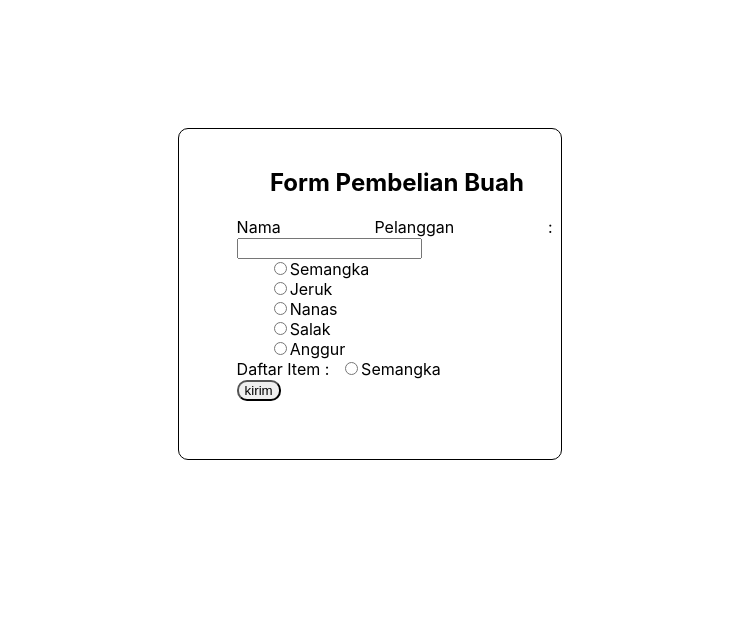
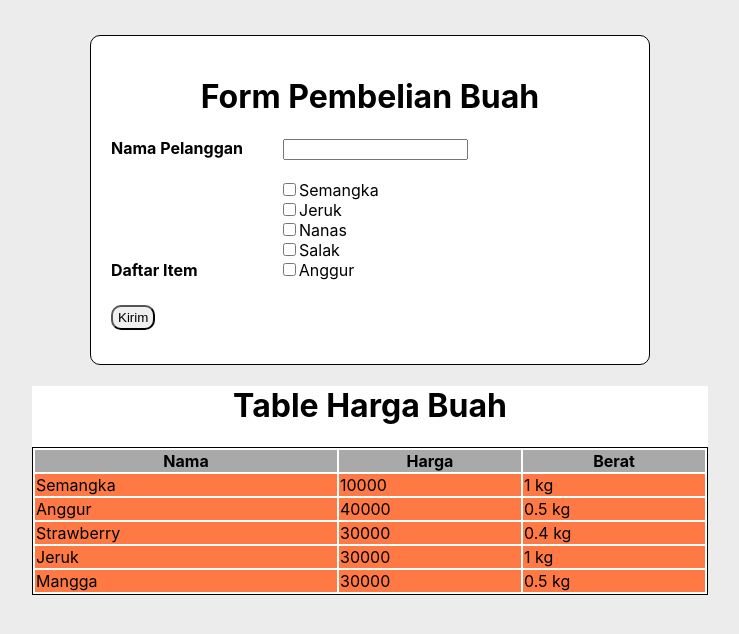
Before and after one commit to bungspaces/sanbercode-reactjs-0820-2, a React (Create React App) app: page / in a window 1280 px wide. Shown: the top 634 px of the page, without its empty margins (270-1009 px from the left). Built offline with nearby package versions, Linux system fonts and the light colour scheme.

Commit message:
Update Tugas

```diff
--- a/src/App.css
+++ b/src/App.css
@@ -1,62 +1,54 @@
-.App {
+.form {
+  background-color: white;
+  box-sizing: border-box;
+  width: 560px;
+  height: 330px;
+  flex: column;
+  margin: auto;
+  align-items: center;
+  border-radius: 10px;
+  border: 1px solid black;
+}
+
+.btn {
+  border-radius: 10px;
+  padding: 3px 5px 3px 5px;
+  margin-top: 25px
+}
+
+.container {
+  padding: 35px 0 0 0;
+}
+
+.content {
+  flex: column;
+  padding: 20px
+}
+
+.content .inputText {
+  margin-left: 40px;
+}
+
+.pilihan {
+  margin-left: 168px
+}
+
+.inAnggur {
+  margin-left: 85px
+}
+
+.bold {
+  font-weight: bold;
+}
+
+.content h1 {
   text-align: center;
 }
 
-.App-logo {
-  height: 40vmin;
-  pointer-events: none;
+.content .name {
+  font-weight: bold;
 }
 
-@media (prefers-reduced-motion: no-preference) {
-  .App-logo {
-    animation: App-logo-spin infinite 20s linear;
-  }
+.pilihan label {
+  font-weight: normal;
 }
-
-.App-header {
-  background-color: #282c34;
-  min-height: 100vh;
-  display: flex;
-  flex-direction: column;
-  align-items: center;
-  justify-content: center;
-  font-size: calc(10px + 2vmin);
-  color: white;
-}
-
-.App-link {
-  color: #61dafb;
-}
-
-@keyframes App-logo-spin {
-  from {
-    transform: rotate(0deg);
-  }
-  to {
-    transform: rotate(360deg);
-  }
-}
-
-.content {
-  width: 30%;
-  position: absolute;
-  padding: 10% 10% 0 35%;
-}
-.border {
-  border: 1px solid black;
-  border-radius: 10px;
-  box-sizing: border-box;
-  padding: 5% 1% 15% 15%;
-}
-.justify {
-  text-align: justify;
-}
-.left {
-  padding-left: 10%;
-}
-.left2 {
-  margin-left: 3.5%;
-}
-.mintul {
-  border-radius: 10px;
-}
--- a/src/App.js
+++ b/src/App.js
@@ -1,65 +1,13 @@
-
 import React from "react";
-import logo from "./logo.svg";
-import "./App.css";
+import PembelianBuah from "../src/Tugas-9/Tugas-9";
+import Tugas10 from "../src/Tugas-10/Tugas-10";
 
 function App() {
   return (
-    <div className="App">
-      {/**
-       *
-      <header className="App-header">
-        <img src={logo} className="App-logo" alt="logo" />
-        <p>
-          Edit <code>src/App.js</code> and save to reload.
-        </p>
-        <a
-          className="App-link"
-          href="https://reactjs.org"
-          target="_blank"
-          rel="noopener noreferrer"
-        >
-          Learn React
-        </a>
-      </header>
-       */}
-      <header class="content">
-        <div class="border">
-          <h2>Form Pembelian Buah</h2>
-          <div class="justify">
-            Nama Pelanggan :&nbsp;
-            <input type="text" />
-          </div>
-          <div class="justify">
-            <div class="justify left">
-              <input type="radio" />
-              Semangka
-              <br />
-              <input type="radio" />
-              Jeruk
-              <br />
-              <input type="radio" />
-              Nanas
-              <br />
-              <input type="radio" />
-              Salak
-              <br />
-              <input type="radio" />
-              Anggur
-              <br />
-            </div>
-            <div class="justify">
-              Daftar Item :&nbsp;
-              <input class="left2" type="radio" />
-              Semangka
-              <br />
-            </div>
-          </div>
-          <div class="justify">
-            <input type="submit" class="mintul" value="kirim"></input>
-          </div>
-        </div>
-      </header>
+    <div>
+      <PembelianBuah />
+
+      <Tugas10 />
     </div>
   );
 }
--- /dev/null
+++ b/src/Tugas-10/Tugas-10.css
@@ -0,0 +1,46 @@
+table {
+    border: 1px solid black;
+
+}
+
+.td1 {
+    width: 300px;
+}
+
+.td2 {
+    width: 180px;
+}
+
+.td3 {
+    width: 180px;
+}
+
+th {
+    background-color: darkgray;
+}
+
+td {
+    background-color: rgb(255, 121, 69);
+}
+
+.table {
+    background-color: rgb(255, 255, 255);
+    width: fit-content;
+    margin: auto;
+
+}
+
+table {
+    margin: auto;
+}
+
+.label {
+
+    text-align: center;
+}
+
+.warp-table {
+    height: 250px;
+    display: block;
+    padding-bottom: 20px;
+}
--- /dev/null
+++ b/src/Tugas-10/Tugas-10.js
@@ -0,0 +1,63 @@
+import React from "react";
+import "./Tugas-10.css";
+
+let dataHargaBuah = [
+  { nama: "Semangka", harga: 10000, berat: 1000 },
+  { nama: "Anggur", harga: 40000, berat: 500 },
+  { nama: "Strawberry", harga: 30000, berat: 400 },
+  { nama: "Jeruk", harga: 30000, berat: 1000 },
+  { nama: "Mangga", harga: 30000, berat: 500 },
+];
+
+class BuahDaftar extends React.Component {
+  render() {
+    return (
+      <div className="warp-table">
+        <div className="table">
+          <h1 className="label">Table Harga Buah</h1>
+          <table>
+            <tr>
+              <th>Nama</th>
+              <th>Harga</th>
+              <th>Berat</th>
+            </tr>
+            {/* dibuat fungsi untuk mapping lalu dibikin untuk comp trnya yaitu Table */}
+            {dataHargaBuah.map((el) => {
+              return (
+                <Table
+                  name={el.nama}
+                  harga={el.harga}
+                  berat={el.berat / 1000}
+                />
+              );
+            })}
+          </table>
+        </div>
+      </div>
+    );
+  }
+}
+
+class Table extends BuahDaftar {
+  render() {
+    return (
+      <tr>
+        <td className="td1">{this.props.name}</td>
+        <td className="td2">{this.props.harga}</td>
+        <td className="td3">{this.props.berat} kg</td>
+      </tr>
+    );
+  }
+}
+
+class Tugas10 extends React.Component {
+  render() {
+    return (
+      <>
+        <BuahDaftar />
+      </>
+    );
+  }
+}
+
+export default Tugas10;
--- /dev/null
+++ b/src/Tugas-9/Tugas-9.js
@@ -0,0 +1,39 @@
+import React from "react";
+import "../App.css";
+
+function PembelianBuah() {
+  return (
+    <div className="container">
+      <div className="form">
+        <div className="content">
+          <h1>Form Pembelian Buah</h1>
+          <label className="name">Nama Pelanggan</label>
+          <input className="inputText" type="text" />
+          <br></br>
+          <br></br>
+          <div className="pilihan">
+            <input type="checkbox" />
+            <label>Semangka</label>
+            <br></br>
+            <input type="checkbox" />
+            <label>Jeruk</label>
+            <br></br>
+            <input type="checkbox" />
+            <label>Nanas</label>
+            <br></br>
+            <input type="checkbox" />
+            <label>Salak</label>
+            <br></br>
+          </div>
+          <label className="bold">Daftar Item</label>
+          <input type="checkbox" className="inAnggur" />
+          <label>Anggur</label>
+          <br></br>
+          <button className="btn">Kirim</button>
+        </div>
+      </div>
+    </div>
+  );
+}
+
+export default PembelianBuah;
--- a/src/index.css
+++ b/src/index.css
@@ -1,13 +1,14 @@
 body {
   margin: 0;
   font-family: -apple-system, BlinkMacSystemFont, 'Segoe UI', 'Roboto', 'Oxygen',
-    'Ubuntu', 'Cantarell', 'Fira Sans', 'Droid Sans', 'Helvetica Neue',
-    sans-serif;
+      'Ubuntu', 'Cantarell', 'Fira Sans', 'Droid Sans', 'Helvetica Neue',
+      sans-serif;
   -webkit-font-smoothing: antialiased;
   -moz-osx-font-smoothing: grayscale;
+  background-color: rgb(236, 236, 236);
 }
 
 code {
   font-family: source-code-pro, Menlo, Monaco, Consolas, 'Courier New',
-    monospace;
+      monospace;
 }
```
